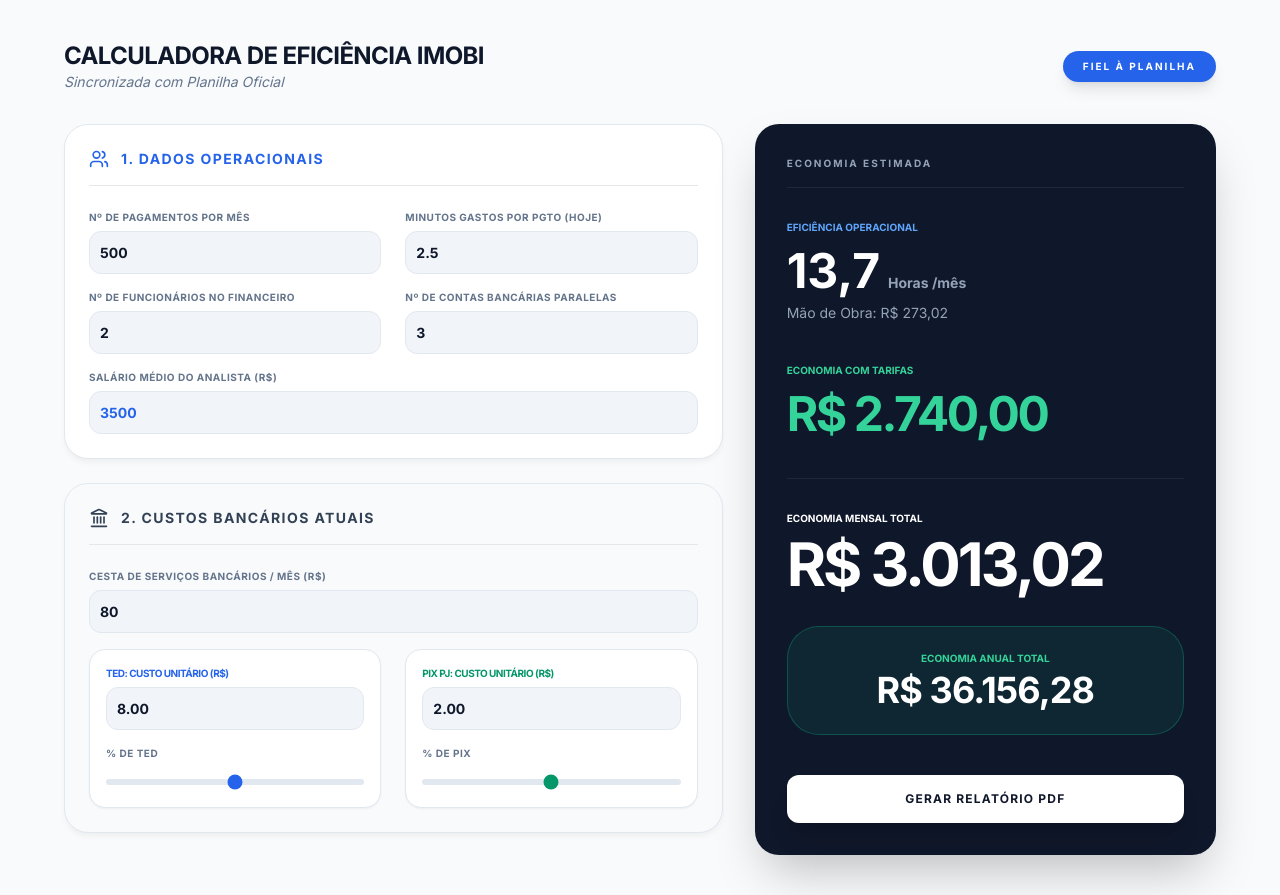
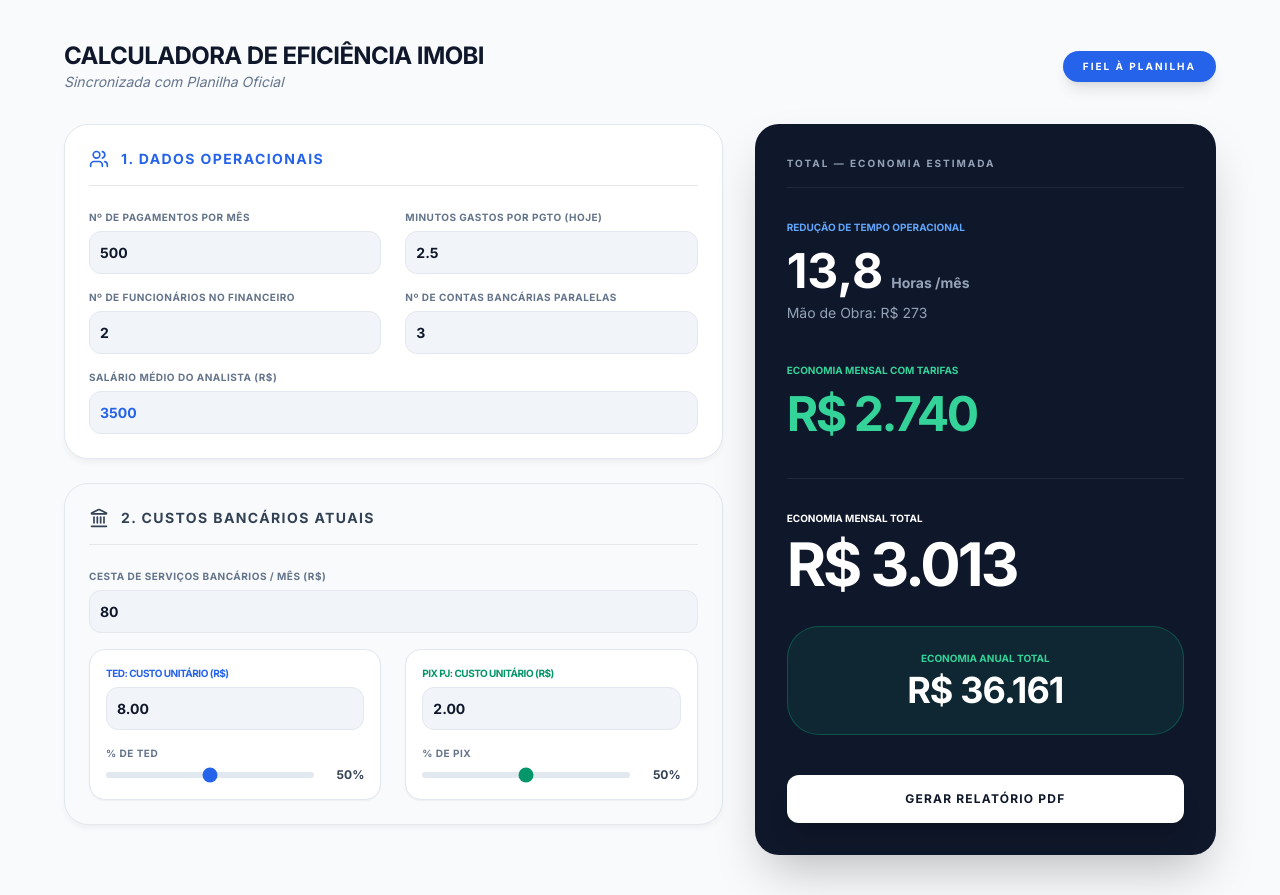
Before and after one commit to carlosvalle-superlogica/calculadora-imobi, a plain HTML site: page index.html in a window 1280 px wide. Drawn offline with nearby package versions, Linux system fonts and the light colour scheme.

Commit message:
Update index.html

```diff
--- a/index.html
+++ b/index.html
@@ -72,13 +72,19 @@
                             <label class="label-title text-blue-600 font-black tracking-tighter">TED: Custo Unitário (R$)</label>
                             <input type="number" id="custoTed" value="8.00" class="input-box mb-4" oninput="calcular()">
                             <label class="label-title">% de TED</label>
-                            <input type="range" id="perTed" min="0" max="100" value="50" class="w-full h-1.5 bg-slate-200 rounded-lg appearance-none cursor-pointer accent-blue-600" oninput="updateMix('ted')">
+                            <div class="flex items-center gap-3">
+                                <input type="range" id="perTed" min="0" max="100" value="50" class="w-full h-1.5 bg-slate-200 rounded-lg appearance-none cursor-pointer accent-blue-600" oninput="updateMix('ted')">
+                                <span id="perTedLabel" class="text-xs font-black text-slate-700 w-12 text-right">50%</span>
+                            </div>
                         </div>
                         <div class="p-4 bg-white rounded-2xl border border-slate-200 shadow-sm">
                             <label class="label-title text-emerald-600 font-black tracking-tighter">PIX PJ: Custo Unitário (R$)</label>
                             <input type="number" id="custoPixPJ" value="2.00" class="input-box mb-4" oninput="calcular()">
                             <label class="label-title">% de PIX</label>
-                            <input type="range" id="perPix" min="0" max="100" value="50" class="w-full h-1.5 bg-slate-200 rounded-lg appearance-none cursor-pointer accent-emerald-600" oninput="updateMix('pix')">
+                            <div class="flex items-center gap-3">
+                                <input type="range" id="perPix" min="0" max="100" value="50" class="w-full h-1.5 bg-slate-200 rounded-lg appearance-none cursor-pointer accent-emerald-600" oninput="updateMix('pix')">
+                                <span id="perPixLabel" class="text-xs font-black text-slate-700 w-12 text-right">50%</span>
+                            </div>
                         </div>
                     </div>
                 </div>
@@ -87,29 +93,29 @@
             <div class="lg:col-span-5">
                 <div class="sticky top-10 space-y-6">
                     <div class="card-glass p-8 bg-slate-900 text-white shadow-2xl border-none">
-                        <h3 class="text-[10px] font-black uppercase tracking-[0.2em] text-slate-400 mb-8 border-b border-slate-800 pb-4">Economia Estimada</h3>
+                        <h3 class="text-[10px] font-black uppercase tracking-[0.2em] text-slate-400 mb-8 border-b border-slate-800 pb-4">Total — Economia Estimada</h3>
 
                         <div class="space-y-10">
                             <div>
-                                <p class="text-blue-400 text-[10px] font-black uppercase mb-3">Eficiência Operacional</p>
+                                <p class="text-blue-400 text-[10px] font-black uppercase mb-3">Redução de tempo operacional</p>
                                 <div class="flex items-baseline gap-2">
                                     <span id="resHoras" class="text-5xl font-black text-white">0</span>
                                     <span class="text-slate-400 text-sm font-bold">Horas /mês</span>
                                 </div>
-                                <p id="resValorTempo" class="text-sm text-slate-400 mt-2">Mão de Obra: R$ 0,00</p>
+                                <p id="resValorTempo" class="text-sm text-slate-400 mt-2">Mão de Obra: R$ 0</p>
                             </div>
 
                             <div>
-                                <p class="text-emerald-400 text-[10px] font-black uppercase mb-3">Economia com Tarifas</p>
-                                <p id="resTarifas" class="text-5xl font-black text-emerald-400 tracking-tighter">R$ 0,00</p>
+                                <p class="text-emerald-400 text-[10px] font-black uppercase mb-3">Economia mensal com tarifas</p>
+                                <p id="resTarifas" class="text-5xl font-black text-emerald-400 tracking-tighter">R$ 0</p>
                             </div>
 
                             <div class="pt-8 border-t border-slate-800">
                                 <p class="text-white text-[10px] font-black uppercase mb-2">Economia Mensal Total</p>
-                                <p id="resTotal" class="text-6xl font-black text-white tracking-tighter">R$ 0,00</p>
+                                <p id="resTotal" class="text-6xl font-black text-white tracking-tighter">R$ 0</p>
                                 <div class="mt-8 p-6 bg-emerald-500/10 border border-emerald-500/30 rounded-[2rem] text-center">
                                     <p class="text-[10px] text-emerald-400 font-black uppercase mb-1">Economia Anual Total</p>
-                                    <p id="resAnual" class="text-4xl font-black text-white tracking-tight">R$ 0,00</p>
+                                    <p id="resAnual" class="text-4xl font-black text-white tracking-tight">R$ 0</p>
                                 </div>
                             </div>
                             <button onclick="window.print()" class="w-full bg-white text-slate-900 font-black py-4 rounded-xl uppercase text-xs tracking-widest shadow-xl">Gerar Relatório PDF</button>
@@ -123,11 +129,22 @@
     <script>
         lucide.createIcons();
 
+        // Formatação limpa (sem centavos) para bater com a planilha
+        const formatadorReais = new Intl.NumberFormat('pt-BR', {
+            style: 'currency',
+            currency: 'BRL',
+            minimumFractionDigits: 0,
+            maximumFractionDigits: 0
+        });
+
         function updateMix(source) {
             const perTed = document.getElementById('perTed');
             const perPix = document.getElementById('perPix');
             if (source === 'ted') { perPix.value = 100 - perTed.value; }
             else { perTed.value = 100 - perPix.value; }
+
+            document.getElementById('perTedLabel').innerText = perTed.value + "%";
+            document.getElementById('perPixLabel').innerText = perPix.value + "%";
             calcular();
         }
 
@@ -142,28 +159,29 @@
             const pTed = (parseFloat(document.getElementById('perTed').value) || 0) / 100;
             const pPix = (parseFloat(document.getElementById('perPix').value) || 0) / 100;
 
-            // 1. LÓGICA DE TEMPO (CONFORME C32 e C34)
-            const horasGastasHoje = (qtd * minHoje) / 60; // 500 * 2,5 / 60 = 20,83h
-            const horasSuperlogica = horasGastasHoje * 0.341; // Benchmark -66% (fixo 7,1h para 500p)
-            const horasEconomizadas = horasGastasHoje - horasSuperlogica; // 13,8h
+            // 1. LÓGICA DE TEMPO (CONFORME PLANILHA)
+            const horasGastasHoje = (qtd * minHoje) / 60;
+            const horasEconomizadas = horasGastasHoje * 0.66; // Redução exata de 66% (Benchmark)
 
-            // 2. MÃO DE OBRA (CONFORME C37 e C38)
-            const valorHoraAnalista = salario / 176; // R$ 19,89
-            const economiaMaoDeObra = horasEconomizadas * valorHoraAnalista; // R$ 273,00
+            // 2. MÃO DE OBRA (Salário / 176h)
+            const valorHoraAnalista = salario / 176;
+            const economiaMaoDeObra = horasEconomizadas * valorHoraAnalista;
 
-            // 3. TARIFAS (CONFORME C25 a C28)
+            // 3. TARIFAS
             const economiaTarifas = (cesta * numContas) + (qtd * pTed * custoTed) + (qtd * pPix * custoPixPJ);
 
             // 4. TOTAIS
             const totalMensal = economiaMaoDeObra + economiaTarifas;
             const totalAnual = totalMensal * 12;
 
+            // INSERINDO NA TELA
             document.getElementById('resHoras').innerText = horasEconomizadas.toFixed(1).replace('.', ',');
-            document.getElementById('resValorTempo').innerText = "Mão de Obra: " + economiaMaoDeObra.toLocaleString('pt-BR', { style: 'currency', currency: 'BRL' });
-            document.getElementById('resTarifas').innerText = economiaTarifas.toLocaleString('pt-BR', { style: 'currency', currency: 'BRL' });
-            document.getElementById('resTotal').innerText = totalMensal.toLocaleString('pt-BR', { style: 'currency', currency: 'BRL' });
-            document.getElementById('resAnual').innerText = totalAnual.toLocaleString('pt-BR', { style: 'currency', currency: 'BRL' });
+            document.getElementById('resValorTempo').innerText = "Mão de Obra: " + formatadorReais.format(economiaMaoDeObra);
+            document.getElementById('resTarifas').innerText = formatadorReais.format(economiaTarifas);
+            document.getElementById('resTotal').innerText = formatadorReais.format(totalMensal);
+            document.getElementById('resAnual').innerText = formatadorReais.format(totalAnual);
         }
+
         window.onload = calcular;
     </script>
 </body>
```
